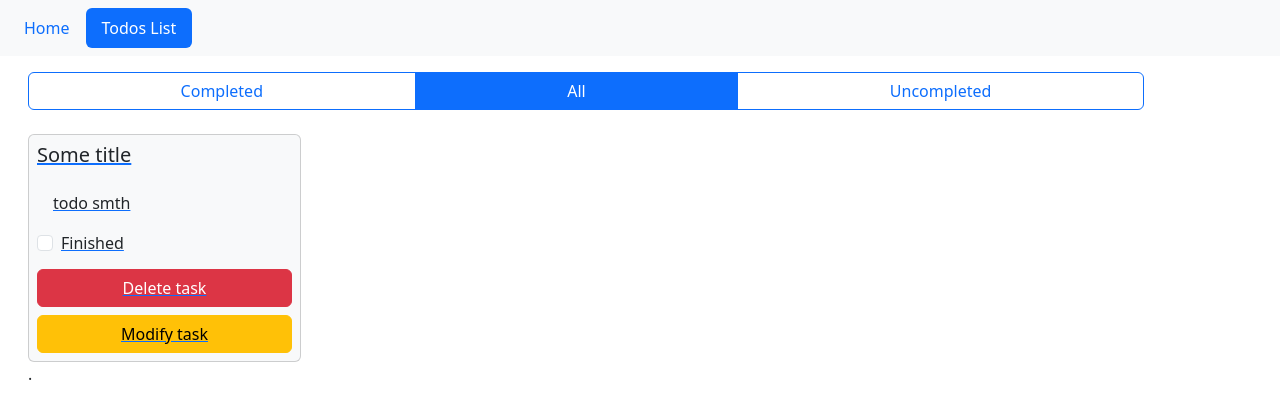
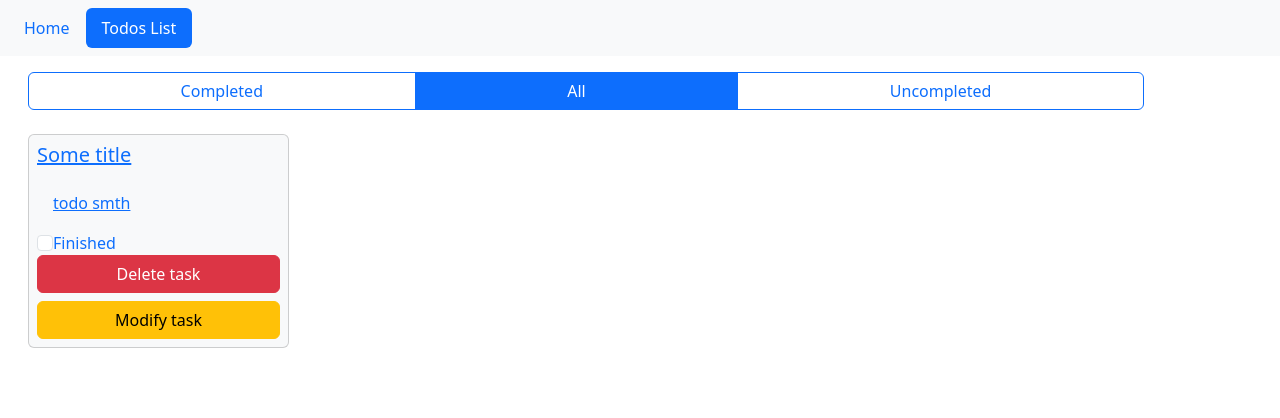
Before and after one commit to vplabunets/todolist-react, a React (Create React App) app: page /todolist-react/todosList in a window 1280 px wide. Shown: the top 418 px of the page. Built offline with nearby package versions, Linux system fonts and the light colour scheme.

Commit message:
fixed mistakes

```diff
--- a/src/components/Item.jsx
+++ b/src/components/Item.jsx
@@ -5,6 +5,7 @@ import {deleteTodo, setCompleteTodo} from "../redux/todosSlice";
 import {Portal} from "./Portal";
 
 import Card from 'react-bootstrap/Card';
+import {Link} from "react-router-dom";
 const Item = ({selectedTodo}) => {
     const  {taskBody, taskTitle, id, isCompleted} = selectedTodo
     const [openModal, setOpenModal] = useState(false);
@@ -13,24 +14,28 @@ const Item = ({selectedTodo}) => {
     const toggle = () => setOpenModal(!openModal)
     const    handleChange =  (event) =>{
         setChecked(!checked)
-          dispatch(   setCompleteTodo({isChecked:event.target.checked, id}))
+          dispatch(setCompleteTodo({isChecked:event.target.checked, id}))
      }
     return (
-
-        <Card className="d-flex   bg-light col-3 p-2 ">
+        <div  key={selectedTodo.id} className="col-md-3 mb-4">
+        <Card className=" d-flex bg-light p-2 ">
+            <Link  className=" " to={`${selectedTodo.id}` }>
             <Card.Title>{taskTitle}</Card.Title>
             <Card.Body>{taskBody}</Card.Body>
-            <label className="completed form-check">
+                <div className="form-check-label">
                 <input data-item-id="4"
                        type="checkbox"
-                       className="form-check-input mb-3"
+                       className="form-check-input"
                        checked={checked}
-                       onChange={handleChange}/> Finished
-            </label>
-            <button type="submit" className="btn btn-danger mb-2" onClick={()=>dispatch(deleteTodo({id}))}>Delete task</button>
-            <button type="submit" className="btn btn-warning" onClick={toggle}>Modify task</button>
+                       onChange={handleChange}/>
+                    <label  className="form-check-label"> Finished</label>
+                </div>
+            </Link>
+            <button type="button" className="btn btn-danger mb-2" onClick={()=>dispatch(deleteTodo({id}))}>Delete task</button>
+            <button type="button" className="btn btn-warning" onClick={toggle}>Modify task</button>
             <Portal openModal={openModal} toggle={toggle} taskTitle={taskTitle} taskBody={taskBody} id={id}/>
         </Card>
+        </div>
     )
 
 }
--- a/src/components/TodoBox.jsx
+++ b/src/components/TodoBox.jsx
@@ -1,6 +1,5 @@
 import React, {useEffect, useState} from 'react'
 import {useSelector} from "react-redux";
-import { Link } from "react-router-dom";
 import classNames from "classnames";
 import Item from "./Item";
 import {getTodos} from "../redux/selectors";
@@ -56,14 +55,15 @@ const TodoBox = ( ) => {
             <button type="button" className={ allButtonClass} onClick={ onClickHandler}>All</button>
             <button type="button" className={ uncompletedButtonClass} onClick={ onClickHandler}>Uncompleted</button>
         </div>
-        <Row className="justify-content-between">
+        </Row>
+        <Row className=" ">
+
+         {filteredTodos.map((selectedTodo) =>
+              <Item key={selectedTodo.id} selectedTodo={selectedTodo}/>
+        )}
 
 
-         {filteredTodos.map((selectedTodo) => <Link key={selectedTodo.id} to={`${selectedTodo.id}` }>
-             <Item key={selectedTodo.id} selectedTodo={selectedTodo}/>
-         </Link>)}
-         </Row>
-        </Row>.
+        </Row>
      </Container>)
 }
 
```
